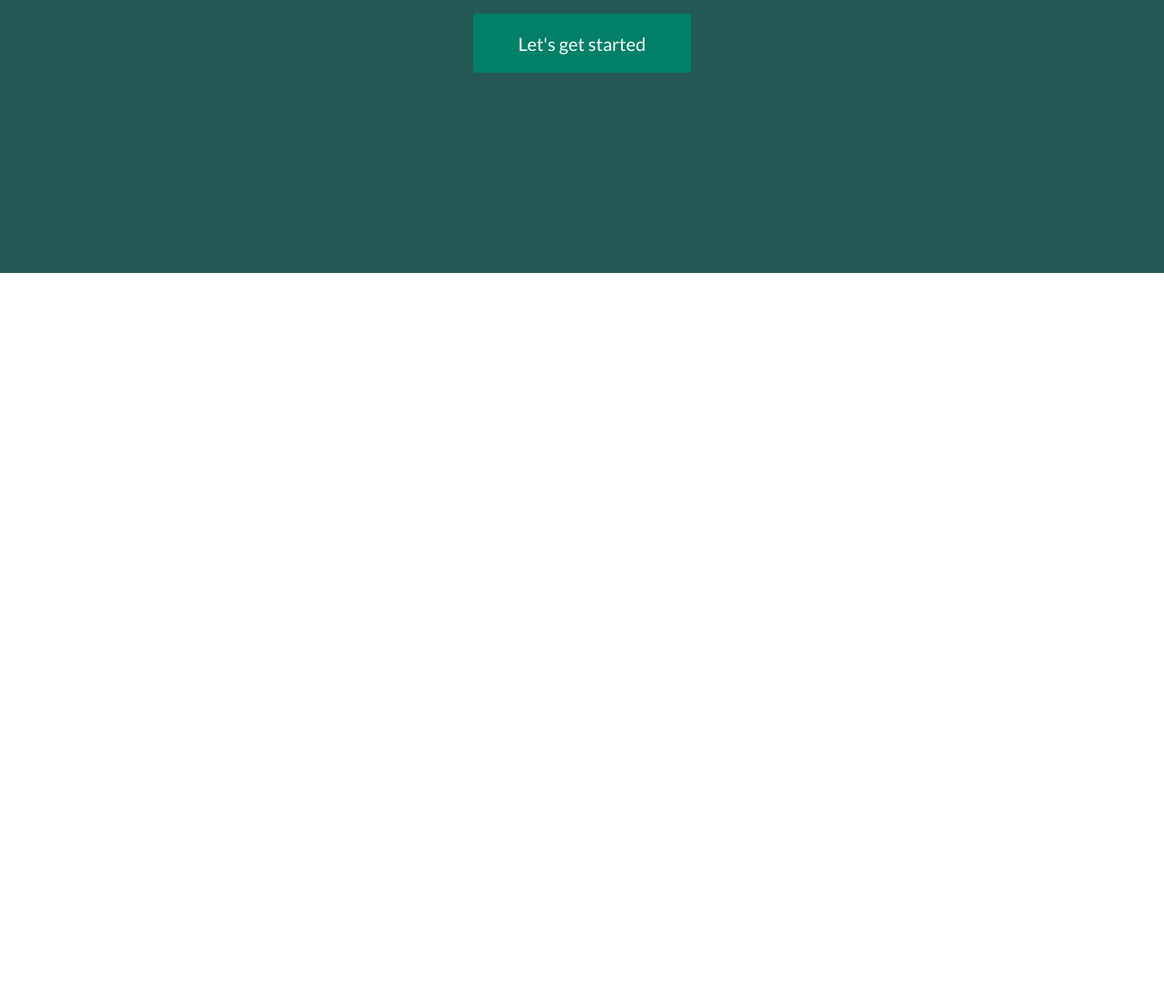
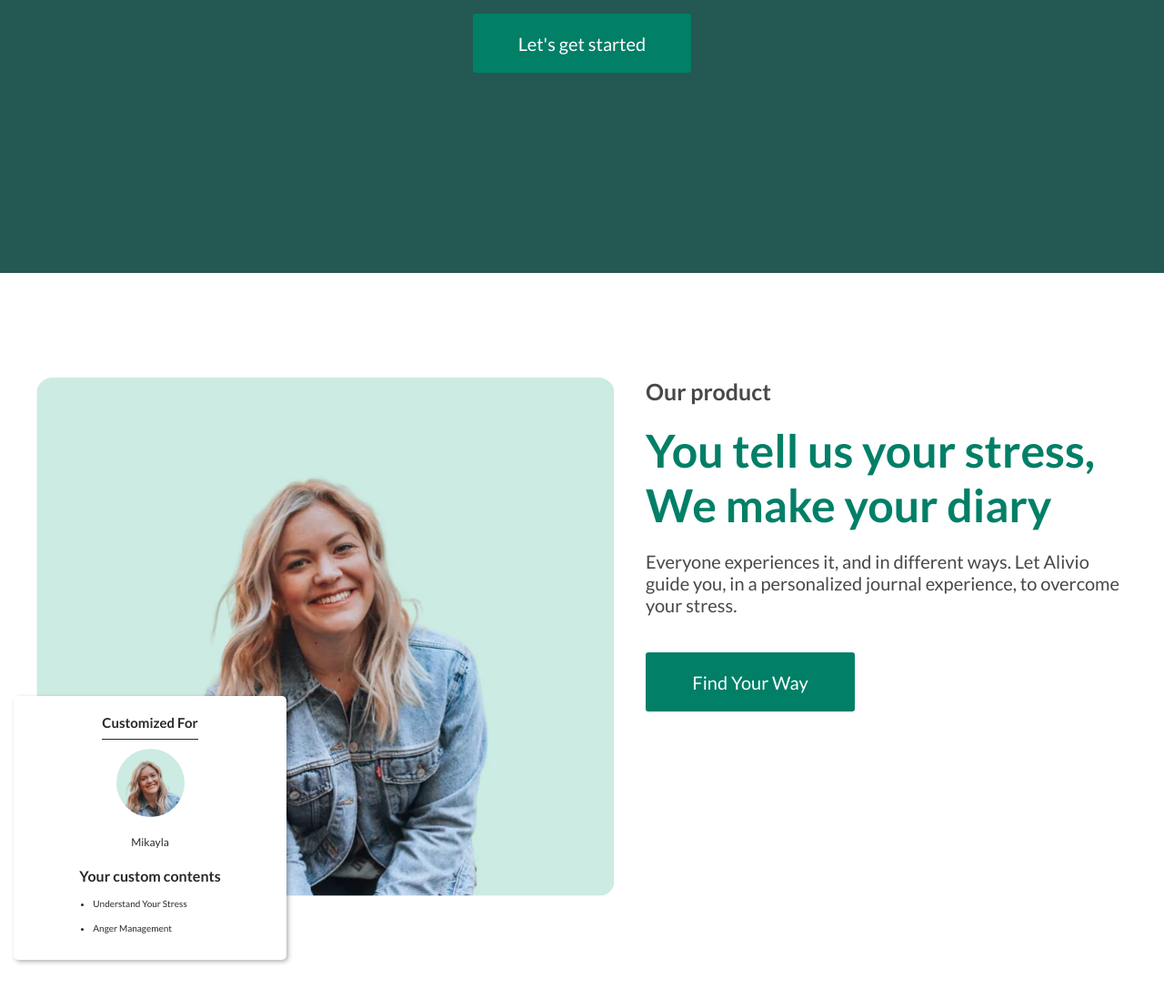
Before and after one commit to reinni03/alivio, a plain HTML site: page index.html in a window 1280 px wide. Shown: the part 3485-4583 px from the top of the page at 91% size. Before the commit the page ends 3785 px from the top, so only its background shows below. Drawn offline with Linux system fonts and the light colour scheme.

Commit message:
added product section

```diff
--- a/index.css
+++ b/index.css
@@ -5,3 +5,5 @@
 @import url('styles/about.css');
 @import url('styles/card.css');
 @import url('styles/success.css');
+@import url('styles/product.css');
+@import url('styles/person-card.css');
--- a/index.html
+++ b/index.html
@@ -133,6 +133,50 @@
 
       </div>
     </section>
+
+    <section class="product" aria-label="product section">
+      <div class="container">
+        <div class="product__wrapper">
+          <div class="product__preview">
+            <img src="assets/webp/photo_card.webp" alt="product preview" class="product__preview-img">
+          </div>
+
+          <div class="product__content">
+            <h4 class="product__info">
+              Our product
+            </h4>
+            <h5 class="product__title">
+              You tell us your stress, We make your diary
+            </h5>
+            <p class="product__desc">
+              Everyone experiences it, and in different ways. Let Alivio guide you, in a personalized journal experience, to overcome your stress.
+            </p>
+            <button class="btn">
+              Find Your Way
+            </button>
+          </div>
+
+          <figure class="person-card" aria-label="person card">
+            <h4 class="person-card__title">Customized For</h4>
+            <div class="person-card__preview">
+              <img src="assets/webp/photo_card.webp" alt="preview person image" class="person-card__preview-img">
+            </div>
+            <h5 class="person-cad__name">Mikayla</h5>
+            <blockquote class="person-card__desc">
+              <h6 class="person-card__subtitle">
+                Your custom contents
+              </h6>
+              <ul class="person-card__list">
+                <li class="person-card__list-item">Understand Your Stress</li>
+                <li class="person-card__list-item">Anger Management</li>
+              </ul>
+            </blockquote>
+          </figure>
+        </div>
+
+
+      </div>
+    </section>
   </main>
 </body>
 
--- a/styles/basic.css
+++ b/styles/basic.css
@@ -21,7 +21,7 @@ a{
   color: unset;
 }
 
-h1, h2, h3, h4, h5, h6, p, figure{
+h1, h2, h3, h4, h5, h6, p, figure, blockquote{
   margin: 0;
 }
 
--- /dev/null
+++ b/styles/person-card.css
@@ -0,0 +1,69 @@
+.person-card {
+  position: absolute;
+  top: 350px;
+  left: 5px;
+  width: 300px;
+  height: 290px;
+  padding: 20px 0;
+  background-color: var(--color-white);
+  border-radius: 5px;
+  box-shadow: 2px 2px 5px 0 rgba(0, 0, 0, .3);
+  color: var(--color-black);
+  overflow: hidden;
+  display: flex;
+  flex-direction: column;
+  justify-content: start;
+  align-items: center;
+  gap: 20px;
+}
+.person-card__title {
+  font-size: 15px;
+  font-weight: 600;
+  position: relative;
+}
+
+.person-card__title::after{
+  content: '';
+  position: absolute;
+  top: 27px;
+  left: 0;
+  right: 0;
+  height: 1px;
+  background-color: var(--color-black);
+}
+
+.person-card__preview {
+  border-radius: 50%;
+  width: 75px;
+  height: 75px;
+  overflow: hidden;
+  flex-shrink: 0;
+}
+.person-card__preview-img {
+  width: 120px;
+  height: 120px;
+  object-fit: cover;
+  object-position: -30px -10px;
+
+}
+.person-cad__name {
+  font-size: 12px;
+  font-weight: 400;
+
+}
+
+.person-card__subtitle {
+  font-size: 16px;
+  font-weight: 700;
+}
+
+.person-card__list {
+  list-style: disc;
+  margin: 15px 0 0 15px;
+}
+
+.person-card__list-item {
+  font-size: 10px;
+  font-weight: 400;
+  margin: 15px 0 0 0;
+}
--- /dev/null
+++ b/styles/product.css
@@ -0,0 +1,96 @@
+.product {
+  padding: 115px 0 240px 0;
+}
+
+.product__wrapper {
+  width: 100%;
+  position: relative;
+  display: flex;
+  gap: 15px;
+  justify-content: space-between;
+  align-items: start;
+  padding: 0 30px;
+}
+
+.product__preview {
+  height: 570px;
+  border-radius: 18px;
+  overflow: hidden;
+}
+
+.product__preview-img {
+  width: 100%;
+  height: 100%;
+  object-fit: cover;
+}
+
+.product__content {
+  max-width: 530px;
+  display: flex;
+  flex-direction: column;
+  justify-content: start;
+  align-items: start;
+  row-gap: 20px;
+}
+
+.product__info {
+  color: var(--color-light-black);
+  font-size: 25px;
+  font-weight: 600;
+}
+
+.product__title {
+  color: var(--color-green);
+  font-size: 50px;
+  font-weight: 700;
+}
+
+.product__desc {
+  color: var(--color-light-black);
+  font-size: 20px;
+  font-weight: 400;
+}
+
+.product__content .btn{
+  width: 230px;
+  height: 65px;
+  margin: 20px 0 0 0;
+}
+
+@media (max-width: 992px) {
+  .product__content{
+    max-width: 390px;
+  }
+
+  .product__title{
+    font-size: 32px;
+  }
+}
+
+@media (max-width: 768px) {
+  .product{
+    padding: 115px 0;
+
+  }
+  .product__wrapper{
+    flex-wrap: wrap;
+    justify-content: center;
+    gap: 50px;
+  }
+
+  .product__preview{
+    height: 470px;
+  }
+
+  .product__title{
+    font-size: 28px;
+  }
+
+  .product__desc{
+    font-size: 16px;
+  }
+
+  .product__wrapper .person-card{
+    display: none
+  }
+}
```
